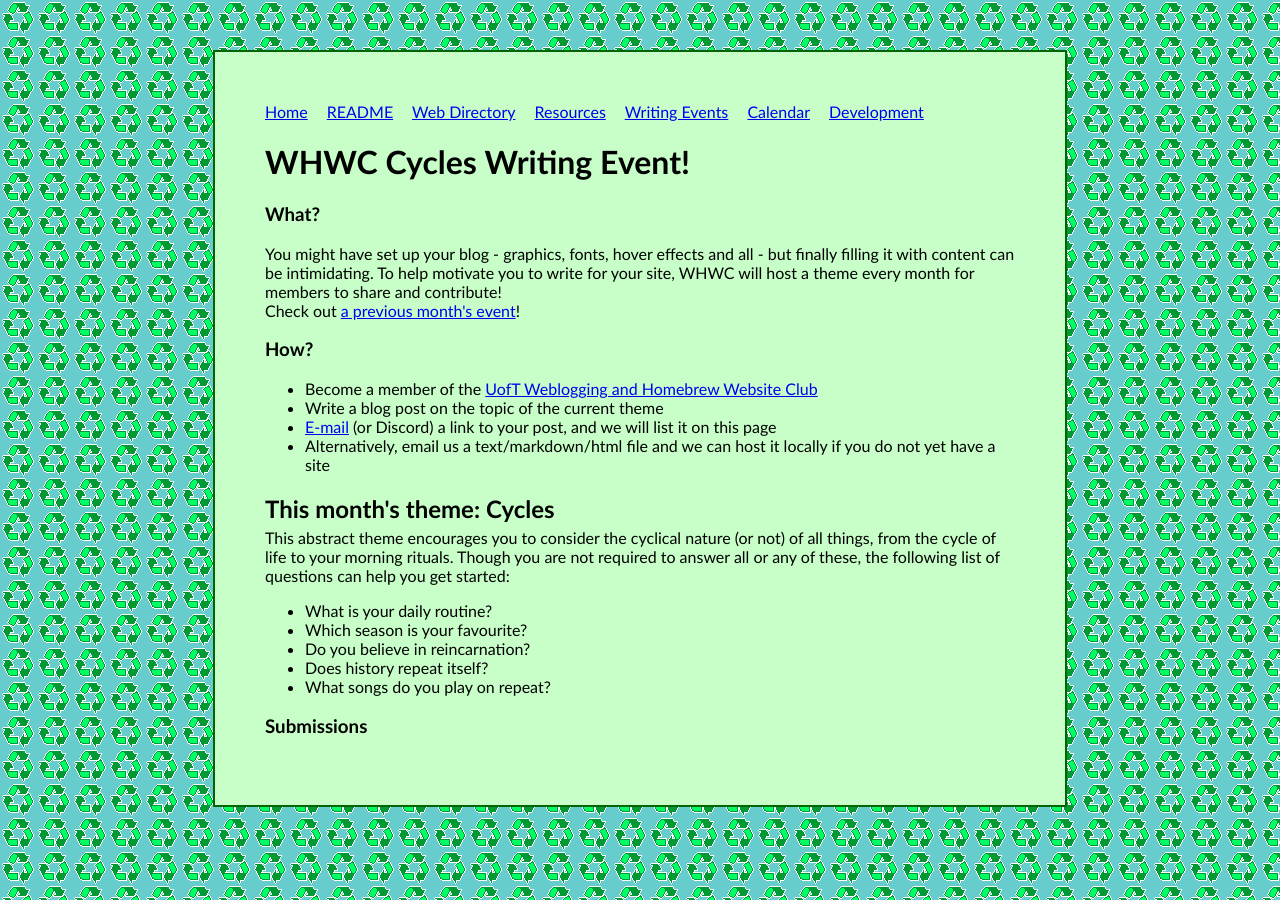
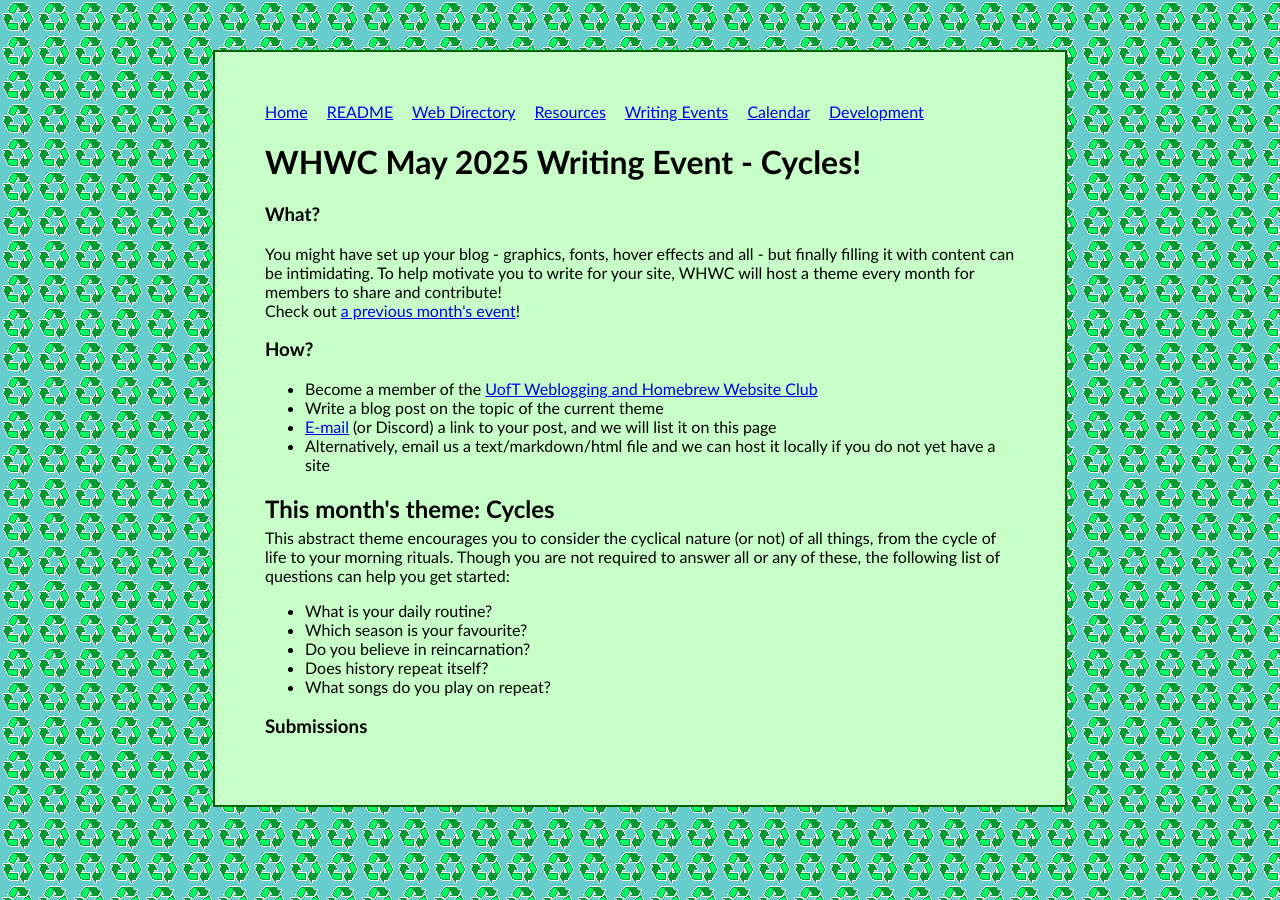
Before and after one commit to uoftwebloggingclub/uoftwebloggingclub.neocities.org, a Jekyll site: the page built from _events/may2025.md, in a window 1280 px wide. Built offline with Jekyll 4.4.1, drawn with Linux system fonts in a browser that asks for light colours; some of the changed lines change nothing that is shown.

Commit message:
Make event title pages more descriptive

```diff
--- a/_layouts/event.html
+++ b/_layouts/event.html
@@ -2,7 +2,7 @@
 layout: default
 ---
 
-<h1>WHWC {{page.theme | capitalize }} Writing Event!</h1>
+<h1>WHWC {{page.slug | capitalize | month_space_year }} Writing Event - {{page.theme | capitalize }}!</h1>
 <h3>What?</h3>
 <p>You might have set up your blog - graphics, fonts, hover effects and all - but finally filling it with content can be intimidating. To help motivate you to write for your site, WHWC will host a theme every month for members to share and contribute!</p>
 <p>Check out <a href="/events/march2025">a previous month's event</a>!</p>
--- /dev/null
+++ b/_plugins/string_filters.rb
@@ -0,0 +1,10 @@
+module Jekyll
+  module StringFilters
+    def month_space_year(input)
+      # Capitalize first letter, add space before 4-digit year
+      input.to_s.sub(/([a-zA-Z]+)(\d{4})/, '\1 \2').capitalize
+    end
+  end
+end
+
+Liquid::Template.register_filter(Jekyll::StringFilters)
```
